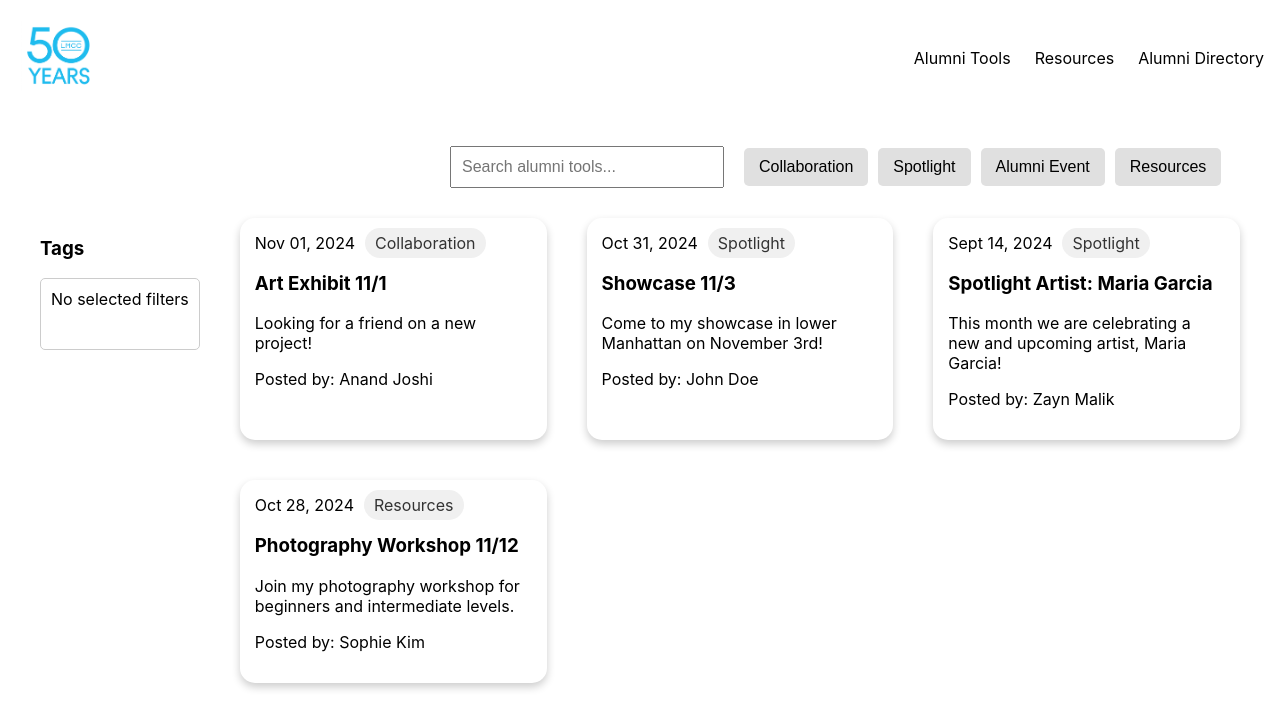
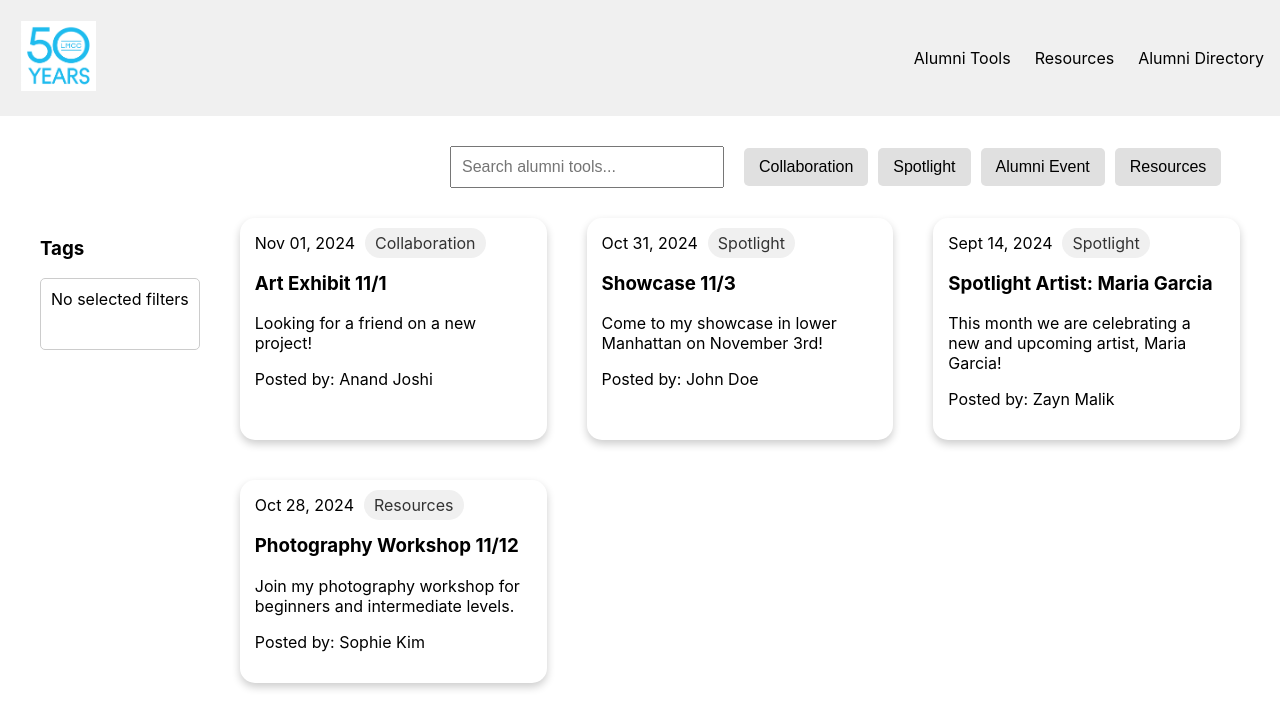
Before and after one commit to cfgcolumbus24/Team-17, a React (Create React App) app in the folder team17/: page /tools in a window 1280 px wide. Shown: the top 728 px of the page. Built offline with nearby package versions, Linux system fonts and the light colour scheme.

Commit message:
navbar background

```diff
--- a/team17/src/components/Navbar.css
+++ b/team17/src/components/Navbar.css
@@ -4,7 +4,7 @@
     justify-content: space-between;
     align-items: center;
     padding: 1rem;
-    background-color: white;
+    background-color: #f0f0f0;
     color: black;
   }
 
```
